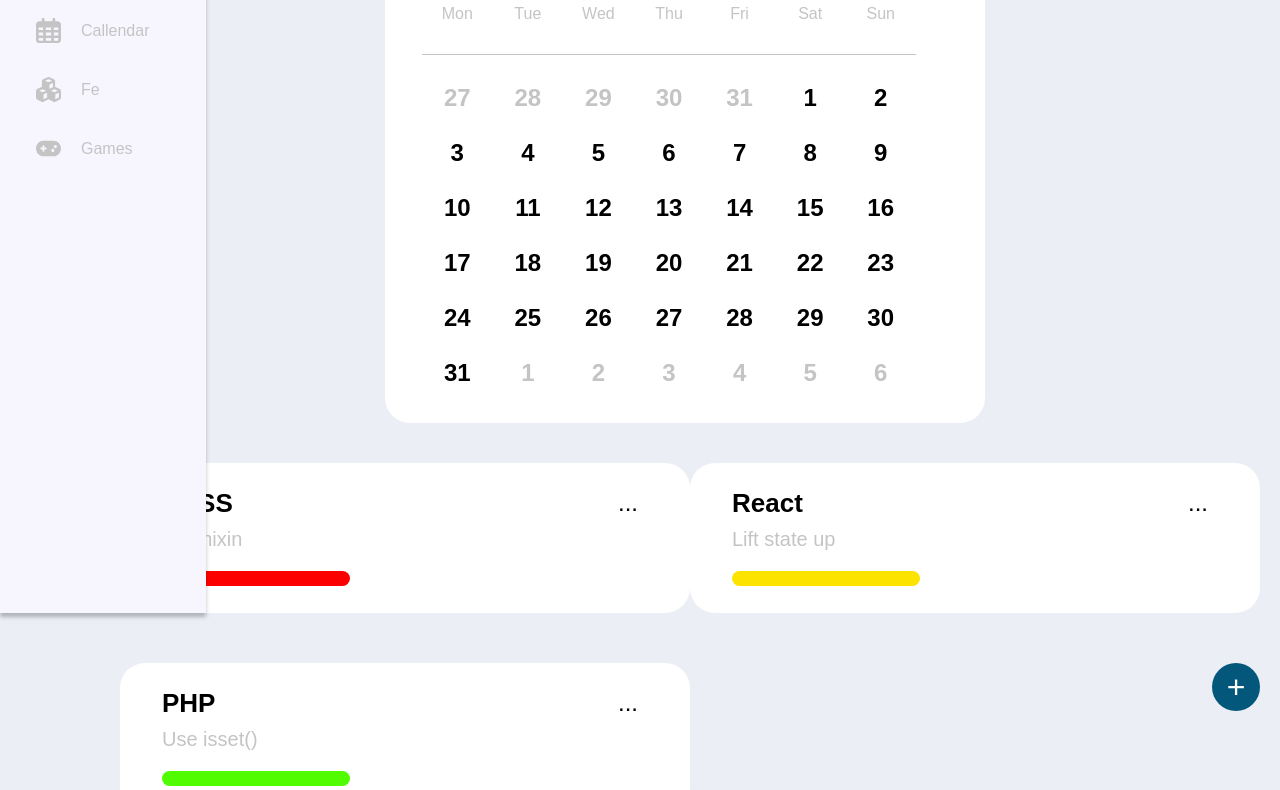
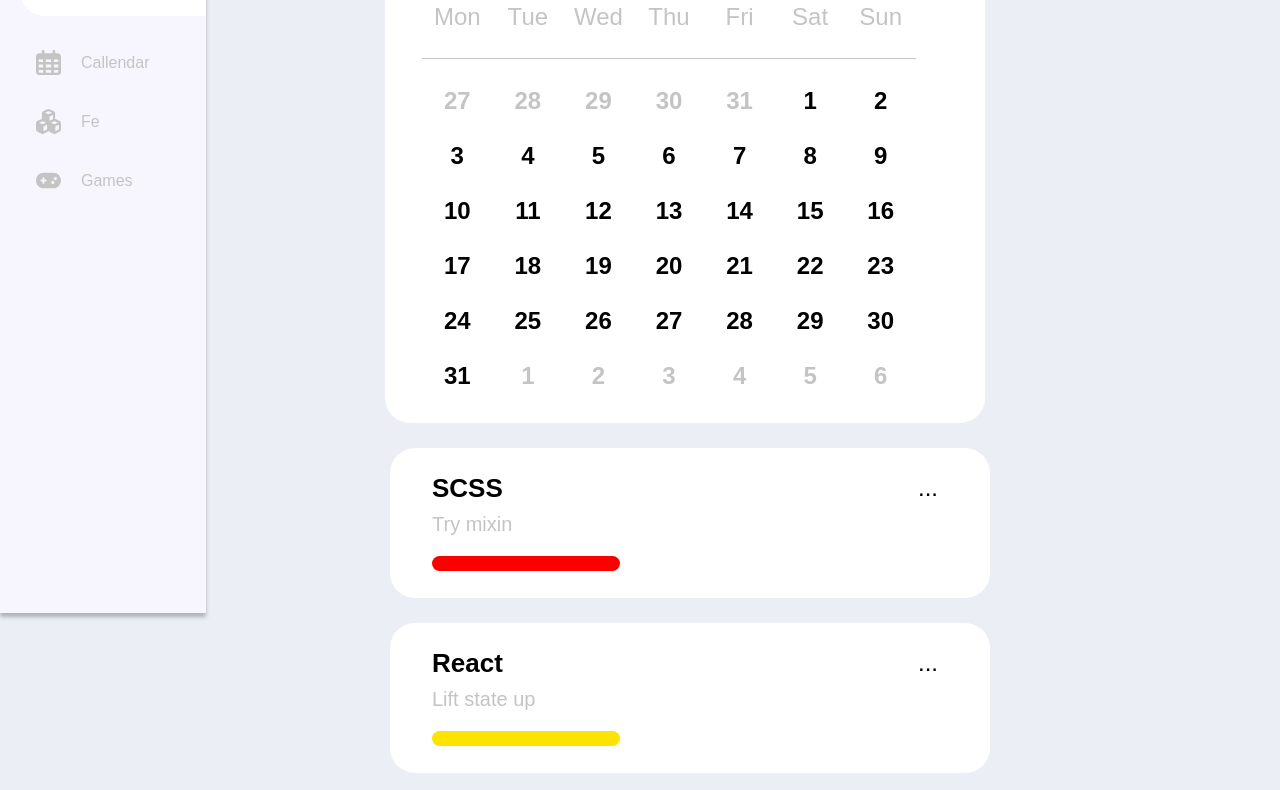
Before and after one commit to kauste/14-friday-challange, a website: page html/callendar.html in a window 1280 px wide. Shown: the part 187-977 px from the top of the page. Drawn offline with Linux system fonts and the light colour scheme; files that its build step writes are made by us from their sources.

Commit message:
some fixes

```diff
--- a/global.css
+++ b/global.css
@@ -10,10 +10,6 @@ body * {
 body {
     font-family: 'Montserrat', sans-serif;
     background-color: var(--light-blue);
-    display: inline-block;
-    min-height: 100vh;
-    max-width: 100vw;
-    overflow-x: hidden;
 }
 
 :root {
--- a/html/callendar.html
+++ b/html/callendar.html
@@ -13,22 +13,22 @@
     <nav class=" nav">
         <img class = "logo" src = "../assets/logo.svg" alt = "logo">
         <hr class="line">
-        <div class="box">
-            <img class="img" src ="../assets/Home.svg" alt="home icon">
-            <a class="text" href="../index.html">Home</a>
-        </div>
-        <div class="box">
+        <a class="box active" href="../index.html">
+            <img class="img  " src ="../assets/Home.svg" alt="home icon">
+            <span class="text" >Home</span>
+        </a>
+        <a class="box" href="#">
             <img class="img" src="../assets/Callendar.svg" alt="callendar icon">
-            <a class="text" href="../html/callendar.html" >Callendar</a>
-        </div>
-        <div class="box">
+            <span class="text" >Callendar</span>
+        </a>
+        <a class="box" href="#">
             <img class="fe-img" src="../assets/FE.svg" alt="FE icon">
-            <a class="text" href="#" >Fe</a>
-        </div>
-        <div class="box">
+            <span class="text"  >Fe</span>
+        </a>
+        <a class="box" href="#">
             <img class="img" src="../assets/Games.svg" alt="Games icon">
-            <a class="text" href="#">Games</a>
-        </div>
+            <span class="text" >Games</span>
+        </a>
     </nav>
     <main class ="callendar-page">
         <div class="left-column">
@@ -50,7 +50,7 @@
                 <p class ="task">Use isset()</p>
             </div>
             <div class="plus-row">
-                <div class ="plus">+</div>
+                <button type="button" class ="plus">+</button>
             </div>
         </div>
         <div class="right-column">
@@ -76,58 +76,58 @@
                     </div>
                     <div class="month-days">
                         <div class="week first-week">
-                            <span class="day not-this-month">27</span>
-                            <span class="day not-this-month">28</span>
-                            <span class="day not-this-month">29</span>
-                            <span class="day not-this-month">30</span>
-                            <span class="day not-this-month">31</span>
-                            <span class="day this-month">1</span>
-                            <span class="day this-month">2</span>
+                            <button class="day not-this-month">27</button>
+                            <button type="button" class="day not-this-month">28</button type="button">
+                            <button type="button" class="day not-this-month">29</button type="button">
+                            <button type="button" class="day not-this-month">30</button type="button">
+                            <button type="button" class="day not-this-month">31</button type="button">
+                            <button type="button" class="day this-month">1</button type="button">
+                            <button type="button" class="day this-month">2</button type="button">
                         </div>
                         <div class="week second-week">
-                            <span class="day this-month">3</span>
-                            <span class="day this-month">4</span>
-                            <span class="day this-month">5</span>
-                            <span class="day this-month">6</span>
-                            <span class="day this-month">7</span>
-                            <span class="day this-month">8</span>
-                            <span class="day this-month">9</span>
+                            <button type="button" class="day this-month">3</button type="button">
+                            <button type="button" class="day this-month">4</button type="button">
+                            <button type="button" class="day this-month">5</button type="button">
+                            <button type="button" class="day this-month">6</button type="button">
+                            <button type="button" class="day this-month">7</button type="button">
+                            <button type="button" class="day this-month">8</button type="button">
+                            <button type="button" class="day this-month">9</button type="button">
                         </div>
                         <div class="week third-week">
-                            <span class="day this-month">10</span>
-                            <span class="day this-month">11</span>
-                            <span class="day this-month">12</span>
-                            <span class="day this-month">13</span>
-                            <span class="day this-month">14</span>
-                            <span class="day this-month">15</span>
-                            <span class="day this-month">16</span>
+                            <button type="button" class="day this-month">10</button type="button">
+                            <button type="button" class="day this-month">11</button type="button">
+                            <button type="button" class="day this-month">12</button type="button">
+                            <button type="button" class="day this-month">13</button type="button">
+                            <button type="button" class="day this-month">14</button type="button">
+                            <button type="button" class="day this-month">15</button type="button">
+                            <button type="button" class="day this-month">16</button type="button">
                         </div>
                         <div class="week fourth-week">
-                            <span class="day this-month">17</span>
-                            <span class="day this-month">18</span>
-                            <span class="day this-month">19</span>
-                            <span class="day this-month">20</span>
-                            <span class="day this-month">21</span>
-                            <span class="day this-month">22</span>
-                            <span class="day this-month">23</span>
+                            <button type="button" class="day this-month">17</button type="button">
+                            <button type="button" class="day this-month">18</button type="button">
+                            <button type="button" class="day this-month">19</button type="button">
+                            <button type="button" class="day this-month">20</button type="button">
+                            <button type="button" class="day this-month">21</button type="button">
+                            <button type="button" class="day this-month">22</button type="button">
+                            <button type="button" class="day this-month">23</button type="button">
                         </div>
                         <div class="week fifth-week">
-                            <span class="day this-month">24</span>
-                            <span class="day this-month">25</span>
-                            <span class="day this-month">26</span>
-                            <span class="day this-month">27</span>
-                            <span class="day this-month">28</span>
-                            <span class="day this-month">29</span>
-                            <span class="day this-month">30</span>
+                            <button type="button" class="day this-month">24</button type="button">
+                            <button type="button" class="day this-month">25</button type="button">
+                            <button type="button" class="day this-month">26</button type="button">
+                            <button type="button" class="day this-month">27</button type="button">
+                            <button type="button" class="day this-month">28</button type="button">
+                            <button type="button" class="day this-month">29</button type="button">
+                            <button type="button" class="day this-month">30</button type="button">
                         </div>
                         <div class="week sixth-week">
-                            <span class="day this-month">31</span>
-                            <span class="day not-this-month">1</span>
-                            <span class="day not-this-month">2</span>
-                            <span class="day not-this-month">3</span>
-                            <span class="day not-this-month">4</span>
-                            <span class="day not-this-month">5</span>
-                            <span class="day not-this-month">6</span>
+                            <button type="button" class="day this-month">31</button type="button">
+                            <button type="button" class="day not-this-month">1</button type="button">
+                            <button type="button" class="day not-this-month">2</button type="button">
+                            <button type="button" class="day not-this-month">3</button type="button">
+                            <button type="button" class="day not-this-month">4</button type="button">
+                            <button type="button" class="day not-this-month">5</button type="button">
+                            <button type="button" class="day not-this-month">6</button type="button">
                         </div>
 
                     </div>
--- a/styles/callendar.css
+++ b/styles/callendar.css
@@ -10,8 +10,8 @@
 .left-column {
    width:54%;
    display:flex;
-   flex-wrap: wrap;
-   justify-content: center;
+   flex-direction: column;
+   align-items: center;
 }
 
 .task-box {
@@ -68,6 +68,7 @@
 }
 .plus-row {
     width: 570px;
+    margin-bottom: 40px;;
 }
 
 .plus {
@@ -80,6 +81,7 @@
     color: #fff;
     font-weight: 500;
     font-size: 32px;
+    border:none;
 }
 .plus:hover {
     cursor: pointer;
@@ -131,7 +133,7 @@
 .weekdays {
     width: 100%;
     font-weight: 500;
-
+    font-size: 24px;
     color: var(--grey);
 }
 .weekdays::after {
@@ -159,6 +161,10 @@
     line-height: 29px;
     color: var(--grey);
 }
+.day {
+    background-color: transparent;
+    border:none;
+}
 
 .day:active{
     background-color: var(--dark-blue);
@@ -174,11 +180,13 @@
 }
 
 @media (max-width: 1300px){
-
-
     .callendar-page{
         flex-direction: column-reverse;
-        row-gap: 40px;
+        row-gap: 25px;
+    }
+    .task-box {
+        margin-bottom: 25px;
+        width: 600px;
     }
     .right-column{
         display:flex;
--- a/styles/layout.css
+++ b/styles/layout.css
@@ -23,8 +23,7 @@
 .nav:hover .text {
     visibility: visible;
     margin-left:20px;
-    transition-duration: 0.5s;
-    transition-delay: 0.7s;
+    transition: visibility 0.5s ease-out 0.5s;
     text-align: center;
     text-decoration: solid;
 }
@@ -48,26 +47,34 @@
     border-radius: 25px 0px 0px 25px;
     margin: 34px 0 34px 36px;
     align-items: center;
+    text-decoration: none;
 }
 .nav > .box:hover {
     max-width: 100%;
     cursor: pointer;
-    transition: opacity 0.5s linear;
-    transition-delay: 0.2s;
+}
+.nav > .box:hover .text{
+    color: #02577A;
     text-decoration: underline;
 }
-.nav > .box:active {
+.nav > .box.active {
     background-color: #fff;
     padding: 16px;
+    margin-left: 20px;
 }
-nav > .box > .img{
+nav > .box > svg {
+    height: 25px;
+    width: 25px;
+    fill: var(--grey);
+}
+nav > .box  .img{
     width: 25px;
     height: 25px;
+    fill: var(--grey);
 }
 nav > .box > .text {
     visibility: hidden;
     color: var(--grey);
-    text-decoration: none;
 }
 nav > .box > .fe-img {
     width: 25px;
@@ -77,7 +84,6 @@ nav > .box > .fe-text {
     visibility: hidden;
     margin-top: 20px;
     color: var(--grey);
-    text-decoration: none;
 }
 
 
@@ -96,10 +102,10 @@ footer > .bit {
     text-align:center;
     width: 346px;
     padding: 11px 11px;
-    margin-left:calc(50% + 37px);
+    margin-left:calc(50% + 100px);
     transform: translateX(-50%);
     position: relative;
-
+    bottom: 0px;
     }
     footer > .bit::before {
         content: '';
```
Also changed, not shown: index.html (+13 -13 lines), styles/home.css (+8 -3 lines).
